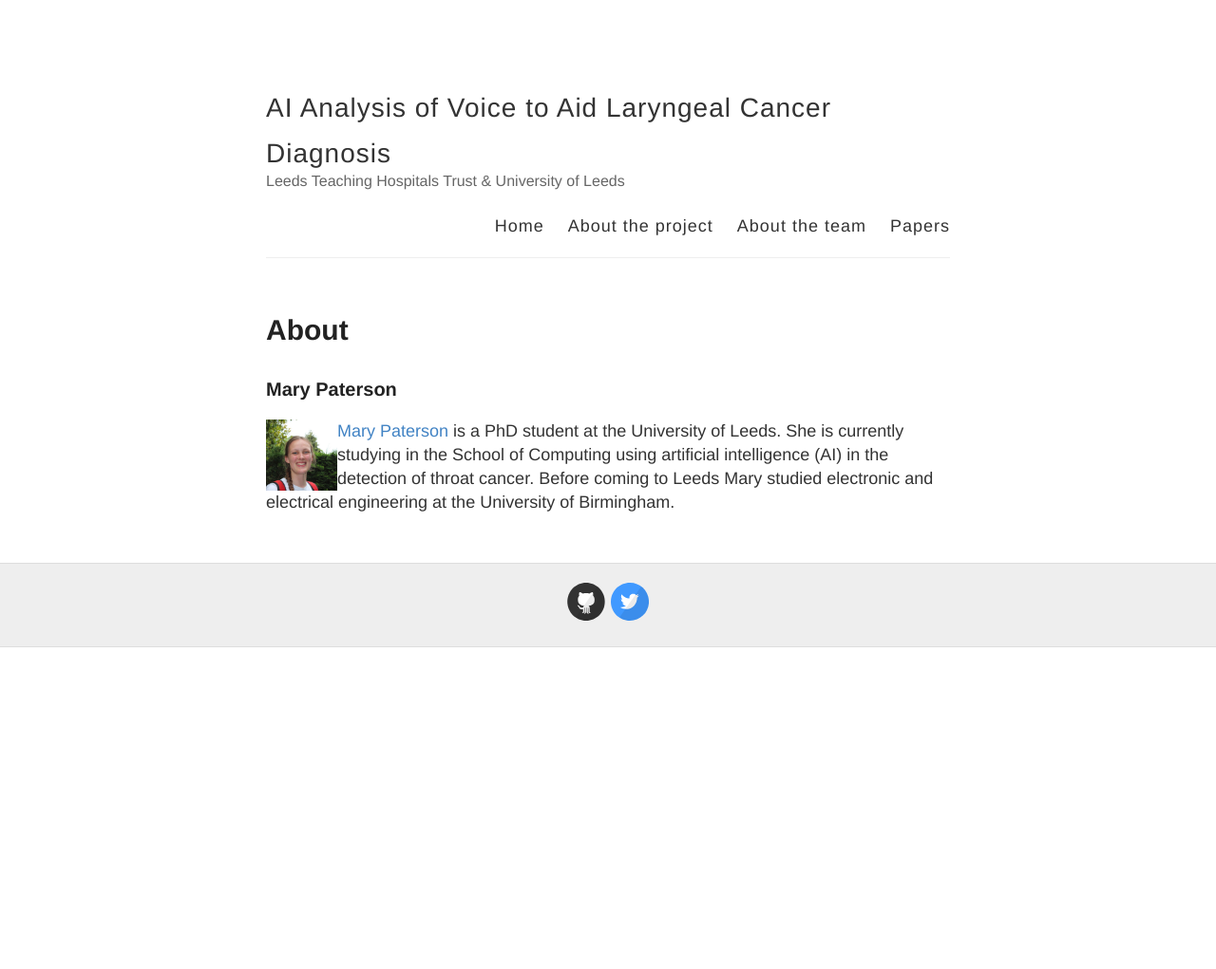
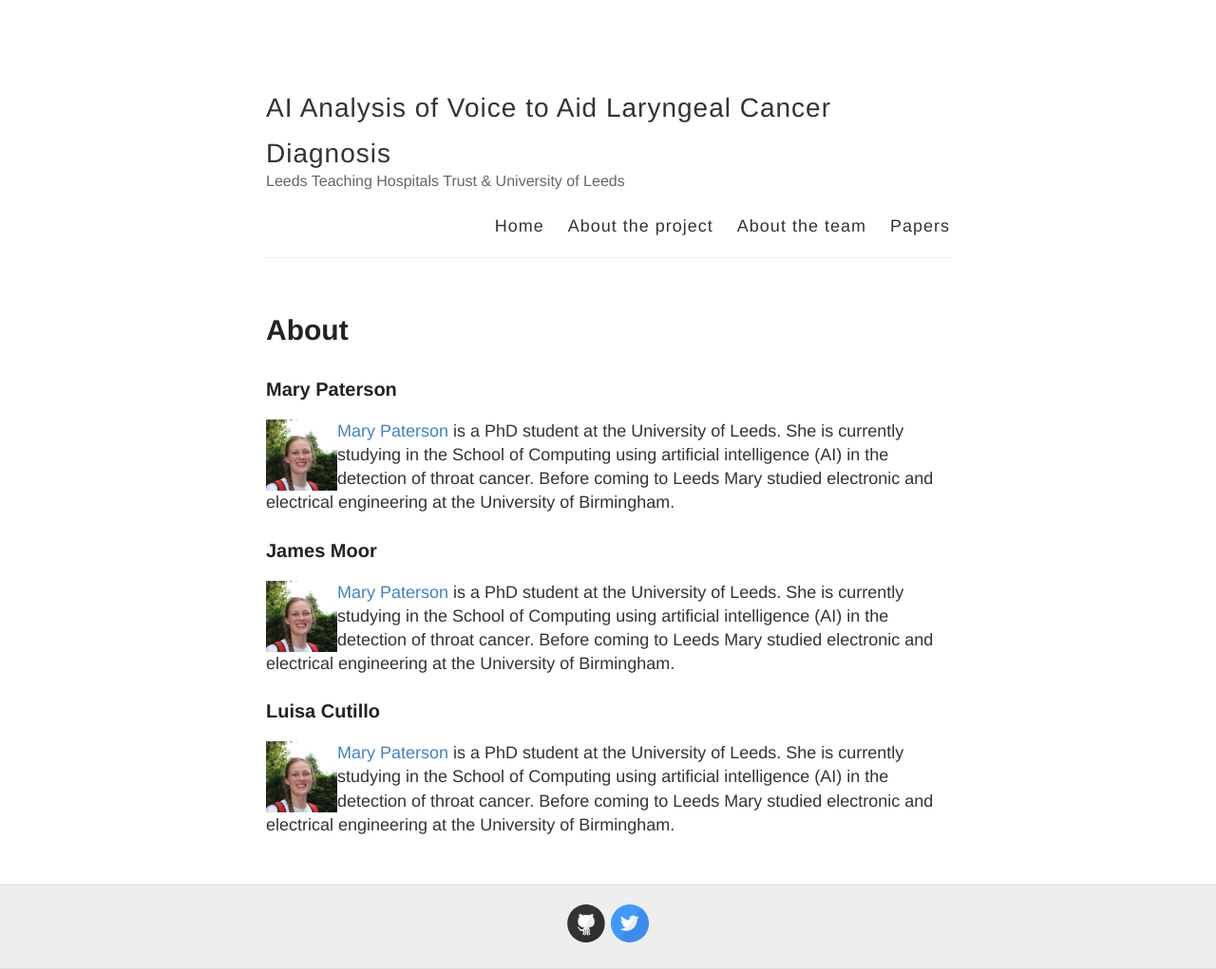
Before and after one commit to mary-paterson/mary-paterson.github.io, a Jekyll site: the page built from about.md, in a window 1280 px wide. Shown: the whole page at 95% size. Built offline with Jekyll 4.4.1, drawn with Linux system fonts in a browser that asks for light colours; before the commit the page ends 900 px from its top, so only the background shows below that.

Commit message:
Update about.md

```diff
--- a/about.md
+++ b/about.md
@@ -7,3 +7,11 @@
 ### Mary Paterson
 
 <img  align="left" width="75" hspace="50" vspace="50" src="/images/Profile.jpg"> [Mary Paterson](https://eps.leeds.ac.uk/computing/pgr/8564/mary-paterson) is a PhD student at the University of Leeds. She is currently studying in the School of Computing using artificial intelligence (AI) in the detection of throat cancer. Before coming to Leeds Mary studied electronic and electrical engineering at the University of Birmingham.
+
+### James Moor
+
+<img  align="left" width="75" hspace="50" vspace="50" src="/images/Profile.jpg"> [Mary Paterson](https://eps.leeds.ac.uk/computing/pgr/8564/mary-paterson) is a PhD student at the University of Leeds. She is currently studying in the School of Computing using artificial intelligence (AI) in the detection of throat cancer. Before coming to Leeds Mary studied electronic and electrical engineering at the University of Birmingham.
+
+### Luisa Cutillo
+
+<img  align="left" width="75" hspace="50" vspace="50" src="/images/Profile.jpg"> [Mary Paterson](https://eps.leeds.ac.uk/computing/pgr/8564/mary-paterson) is a PhD student at the University of Leeds. She is currently studying in the School of Computing using artificial intelligence (AI) in the detection of throat cancer. Before coming to Leeds Mary studied electronic and electrical engineering at the University of Birmingham.
```
